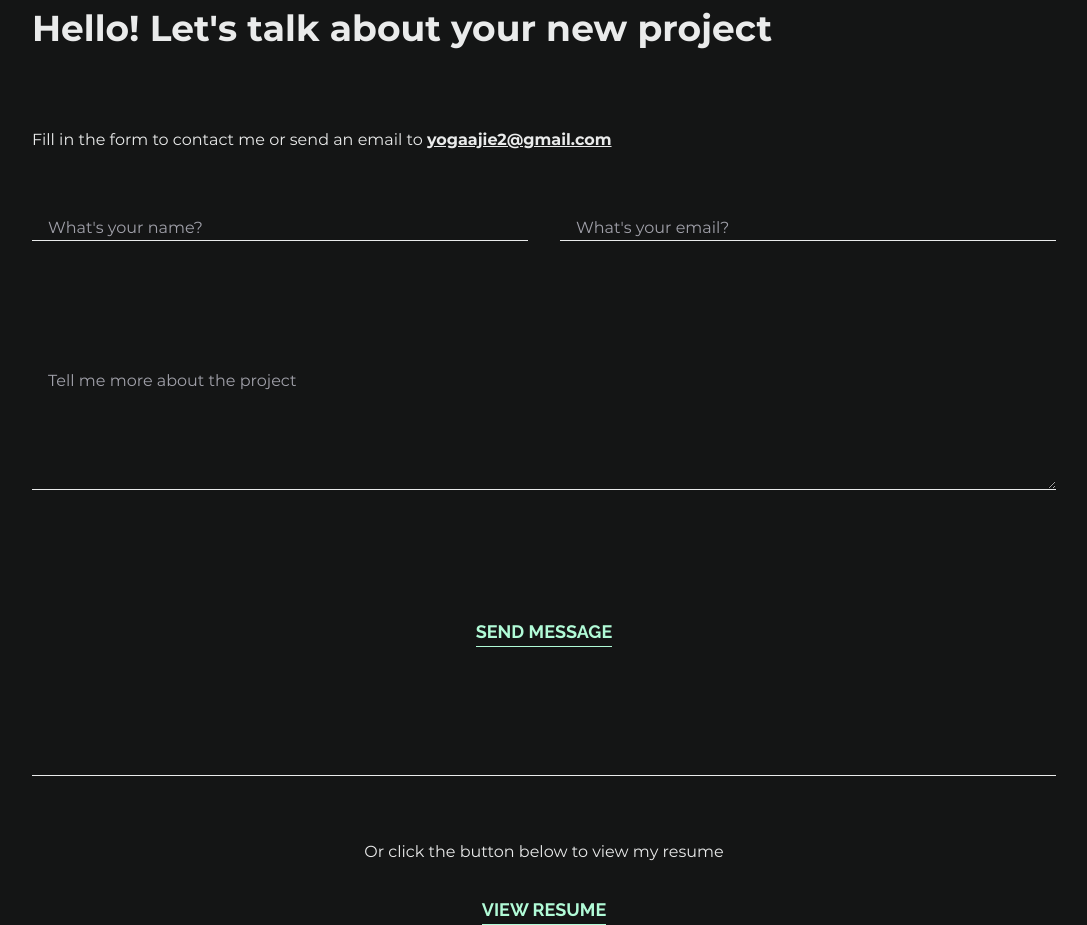
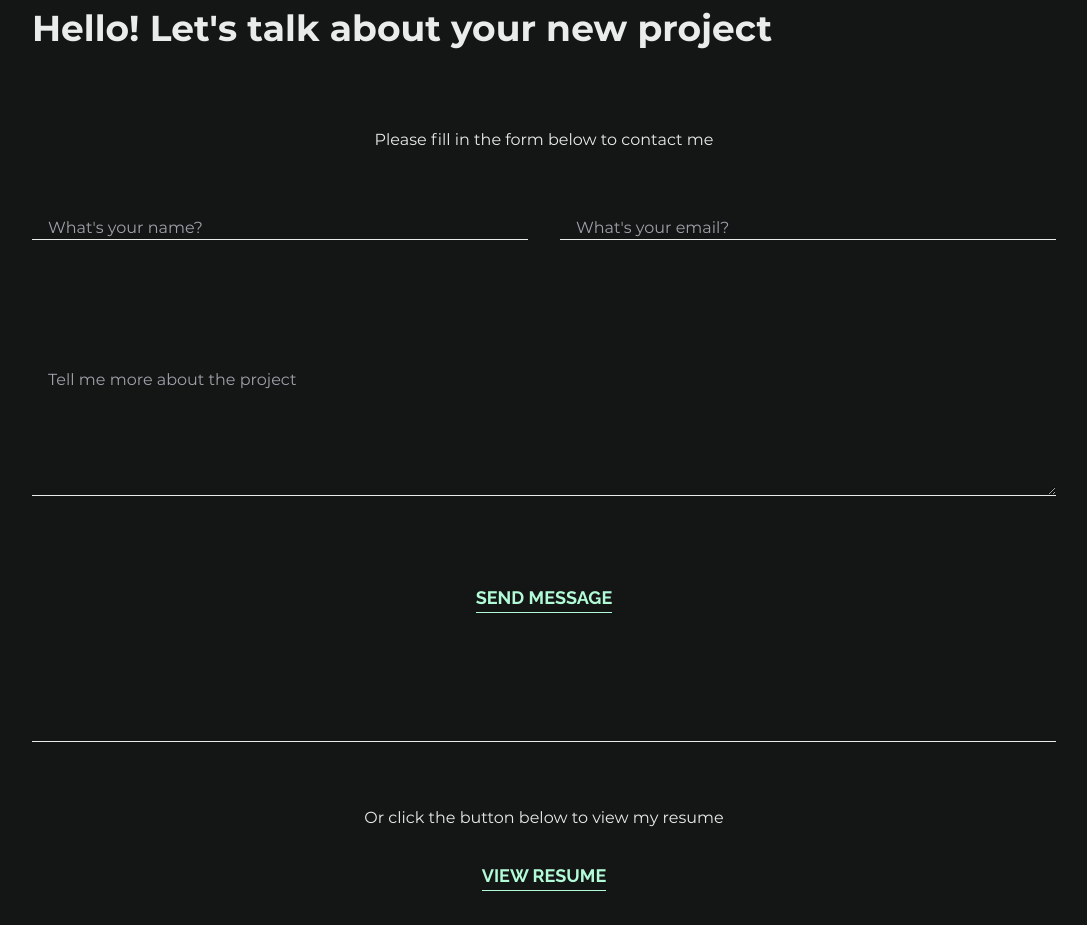
Before and after one commit to yogaajie2/porto, a Nuxt app: page /contact in a window 1280 px wide. Shown: the part 920-1845 px from the top of the page, without its empty margins (96-1183 px from the left). Built offline with nearby package versions, Linux system fonts and the light colour scheme.

Commit message:
components: Split contact form in contact page to a new component, ContactForm

```diff
--- /dev/null
+++ b/components/ContactForm.vue
@@ -0,0 +1,183 @@
+<template>
+  <form
+    novalidate="true"
+    class="mb-20 space-y-16 lg:mb-32 lg:space-y-32"
+    @submit.prevent="validateForm"
+  >
+    <IntersectionObserverTarget
+      :threshold="1"
+      class="grid h-60 gap-y-8 md:grid-cols-2 md:gap-x-8 md:gap-y-16 lg:gap-y-32"
+      @on-intersecting="handleIntersectingForm"
+    >
+      <FadeIn @after-enter="isInputEmailShown = true">
+        <div
+          v-if="isInputNameShown"
+          key="input"
+          class="relative"
+        >
+          <p
+            v-show="isInputNameErrorShown"
+            class="absolute -top-full text-xs animate-blink"
+          >Please enter your name</p>
+
+          <input
+            v-model.lazy.trim="senderName"
+            type="text"
+            name="sender_name"
+            placeholder="What's your name?"
+            class="border-b h-full px-4 w-full bg-primary"
+            @change="isInputNameErrorShown = false"
+          />
+        </div>
+
+        <Placeholder
+          v-else
+          class="h-6"
+        />
+      </FadeIn>
+
+      <FadeIn @after-enter="isTextAreaShown = true">
+        <div
+          v-if="isInputEmailShown"
+          key="input"
+          class="relative"
+        >
+          <p
+            v-show="isInputEmailErrorShown"
+            class="absolute -top-full text-xs animate-blink"
+          >{{ emailError }}</p>
+
+          <input
+            v-model.lazy.trim="senderEmail"
+            type="email"
+            name="sender_email"
+            placeholder="What's your email?"
+            class="border-b h-full px-4 w-full bg-primary"
+            @change="isInputEmailErrorShown = false"
+          />
+        </div>
+
+        <Placeholder
+          v-else
+          class="h-6"
+        />
+      </FadeIn>
+
+      <FadeIn @after-enter="isSendMessageButtonShown = true">
+        <div
+          v-if="isTextAreaShown"
+          key="textarea"
+          class="relative md:col-span-2"
+        >
+          <p
+            v-show="isTextAreaErrorShown"
+            class="absolute -top-6 text-xs animate-blink"
+          >Please enter a message</p>
+
+          <textarea
+            v-model.lazy.trim="message"
+            rows="5"
+            name="message"
+            placeholder="Tell me more about the project"
+            class="border-b h-full px-4 w-full bg-primary"
+            @change="isTextAreaErrorShown = false"
+          ></textarea>
+        </div>
+
+        <Placeholder
+          v-else
+          class="h-32"
+        />
+      </FadeIn>
+    </IntersectionObserverTarget>
+
+    <SlideRight>
+      <button
+        v-if="isSendMessageButtonShown"
+        class="cta group flex md:mx-auto"
+      >
+        <span class="logo-on-hover hidden lg:block">//</span>
+        <span class="shift-right-8 border-b border-tertiary translate-x-0">Send Message</span>
+      </button>
+
+      <div
+        v-else
+        class="h-6 lg:h-7"
+      />
+    </SlideRight>
+  </form>
+</template>
+
+<script>
+import emailjs from '@emailjs/browser';
+
+export default {
+  data() {
+    return{
+      isInputNameShown: false,
+      isInputEmailShown: false,
+      isTextAreaShown: false,
+      isSendMessageButtonShown: false,
+      isInputNameErrorShown: false,
+      isInputEmailErrorShown: false,
+      isTextAreaErrorShown: false,
+      senderName: null,
+      senderEmail: null,
+      message: null,
+      emailError: null
+    }
+  },
+
+  methods: {
+    handleIntersectingForm(entry, unobserve) {
+      if (entry.isIntersecting) {
+        this.isInputNameShown = true;
+        unobserve();
+      }
+    },
+
+    validateForm() {
+      if (!this.senderName) {
+        this.isInputNameErrorShown = true;
+        return;
+      }
+
+      if (!this.senderEmail) {
+        this.isInputEmailErrorShown = true;
+        this.emailError = 'Please enter your email';
+        return;
+      } else if (!this.validateEmail(this.senderEmail)) {
+        this.isInputEmailErrorShown = true;
+        this.emailError = 'Please enter a valid email address';
+        return;
+      }
+
+      if (!this.message) {
+        this.isTextAreaErrorShown = true;
+        return;
+      }
+
+      this.sendMessage();
+    },
+
+    validateEmail(email) {
+      const pattern = /\S+@\S+\.\S+/;
+
+      if (pattern.test(email)) {
+        return true;
+      } else {
+        return false;
+      }
+    },
+
+    sendMessage() {
+      emailjs.sendForm('service_gmail', 'contact_form', this.$el, 'user_aylLAfpR2ogk8G3sb61Zz')
+        .then((result) => {
+          this.$nuxt.$emit('emitShowToastMessage', result.status);
+        }, (error) => {
+          this.$nuxt.$emit('emitShowToastMessage', error.status);
+        });
+    }
+  }
+}
+</script>
--- a/pages/contact.vue
+++ b/pages/contact.vue
@@ -14,86 +14,8 @@
         sectionSubtitle="Hello! Let's talk about your new project"
       />
 
-      <p class="mb-8 lg:mb-16">
-        Fill in the form to contact me or send an email to
-        <a
-          href="mailto:yogaajie2@gmail.com"
-          class="font-bold underline"
-        >yogaajie2@gmail.com</a>
-      </p>
-
-      <form
-        ref="form"
-        class="mb-20 space-y-16 lg:mb-32 lg:space-y-32"
-        @submit.prevent="sendMessage"
-      >
-        <IntersectionObserverTarget
-          :threshold="1"
-          class="grid h-59 gap-y-8 md:grid-cols-2 md:gap-x-8 md:gap-y-16 lg:gap-y-32"
-          @on-intersecting="handleIntersectingForm"
-        >
-          <FadeIn @after-enter="isInputEmailShown = true">
-            <input
-              v-if="isInputNameShown"
-              type="text"
-              name="sender_name"
-              placeholder="What's your name?"
-              class="bg-primary border-b px-4"
-            />
-
-            <div
-              v-else
-              class="h-7"
-            />
-          </FadeIn>
-
-          <FadeIn @after-enter="isTextAreaShown = true">
-            <input
-              v-if="isInputEmailShown"
-              type="email"
-              name="sender_email"
-              placeholder="What's your email?"
-              class="bg-primary border-b px-4"
-            />
-
-            <div
-              v-else
-              class="h-7"
-            />
-          </FadeIn>
-
-          <FadeIn @after-enter="isSendMessageButtonShown = true">
-            <textarea
-              v-if="isTextAreaShown"
-              rows="5"
-              name="message"
-              placeholder="Tell me more about the project"
-              class="bg-primary border-b px-4 md:col-span-2"
-            />
-
-            <div
-              v-else
-              class="h-31"
-            />
-          </FadeIn>
-        </IntersectionObserverTarget>
-
-        <SlideRight>
-          <button
-            v-if="isSendMessageButtonShown"
-            class="cta group flex md:mx-auto"
-          >
-            <span class="logo-on-hover hidden lg:block">//</span>
-            <span class="shift-right-8 border-b border-tertiary translate-x-0">Send Message</span>
-          </button>
-
-          <div
-            v-else
-            class="h-6 lg:h-7"
-          />
-        </SlideRight>
-      </form>
-
+      <p class="mb-16 md:text-center lg:mb-16">Please fill in the form below to contact me</p>
+      <ContactForm />
       <p class="border-t mb-16 pt-4 md:pt-8 md:text-center lg:mb-8 lg:pt-16">Or click the button below to view my resume</p>
 
       <IntersectionObserverTarget
```
